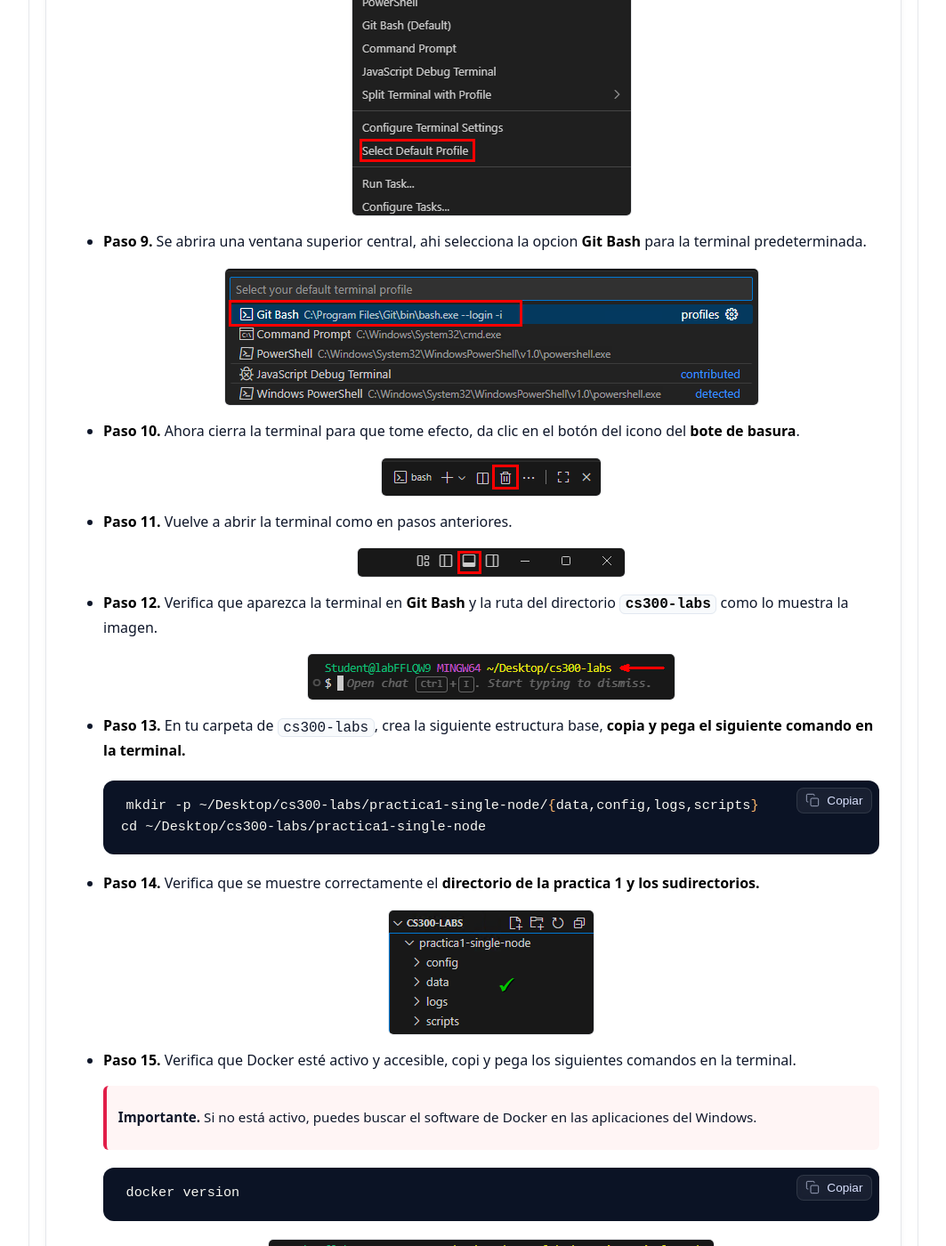
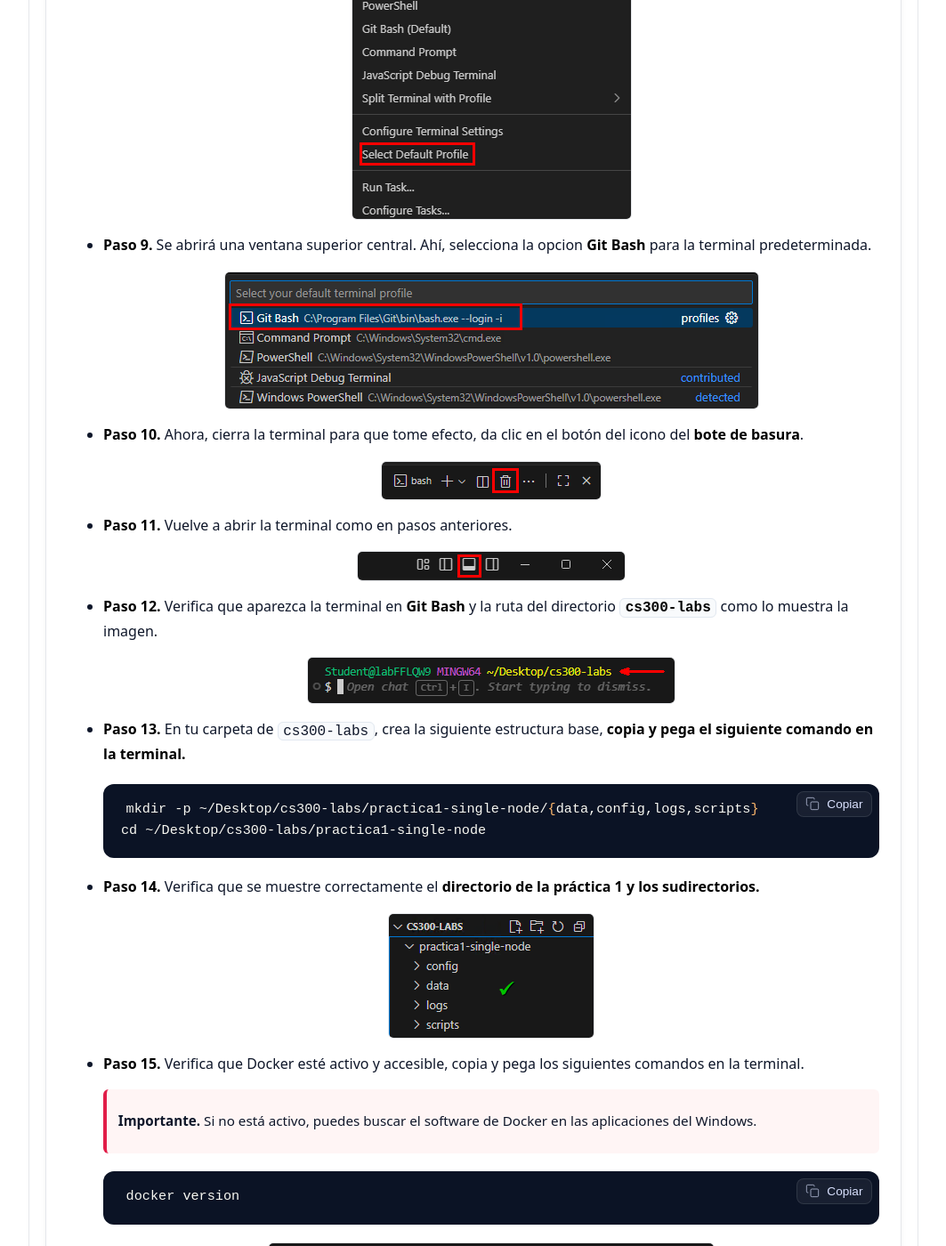
Before and after one commit to Netec-Mx/CS300_INT, a Jekyll site: the page built from labs/lab1/lab1.md, in a window 1280 px wide and 1400 px high, scrolled down 2937 px. Shown: the whole window at 89% size, without its empty margins (108-1171 px from the left). Built offline with Jekyll 4.4.1, drawn with Linux system fonts in a browser that asks for light colours; some of the changed text lies outside the part shown.

Commit message:
Update lab1.md

````diff
--- a/labs/lab1/lab1.md
+++ b/labs/lab1/lab1.md
@@ -50,23 +50,23 @@ Crearás una carpeta dedicada a la práctica, abrirás el proyecto en VS Code y
 
 - **Paso 2.** Abre el software de **Visual Studio Code**.
 
-  > **Nota.** Puedes encontrarlo en el **Escritorio** o en las aplicaciones del sistema de **Windows**
+  > **Nota.** Puedes encontrarlo en el **Escritorio** o en las aplicaciones del sistema de **Windows**.
   {: .lab-note .info .compact}
 
 - **Paso 3.** Ya que tengas **Visual Studio Code** abierto, ahora da clic en `Open Folder`.
 
-  > **Nota.** Tambien puedes dar clic en **File** -> **Open Folder**.
+  > **Nota.** Tambien puedes dar clic en **`File`** -> **`Open Folder`**.
   {: .lab-note .info .compact}
 
   ![cbase2]({{ page.images_base | relative_url }}/2.png)
 
-- **Paso 4.** En la ventana del **Explorador de Windows** busca y selecciona la carpeta creada **`cs300-labs`**.
+- **Paso 4.** En la ventana del **Explorador de Windows**, busca y selecciona la carpeta creada **`cs300-labs`**.
 
 - **Paso 5.** Verifica que haya cargado correctamente el directorio raíz.
 
   ![cbase3]({{ page.images_base | relative_url }}/3.png)
 
-- **Paso 6.** Ahora da clic en el icono de la imagen para abrir la terminal, **se encuentra en la parte superior derecha.**
+- **Paso 6.** Ahora, da clic en el icono de la imagen para abrir la terminal, **se encuentra en la parte superior derecha.**
 
   ![cbase4]({{ page.images_base | relative_url }}/4.png)
 
@@ -74,15 +74,15 @@ Crearás una carpeta dedicada a la práctica, abrirás el proyecto en VS Code y
 
   ![cbase5]({{ page.images_base | relative_url }}/5.png)
 
-- **Paso 8.** Selecciona del menú la opción **Select Default Profile**, como lo muestra la imagen.
+- **Paso 8.** Selecciona del menú la opción **`Select Default Profile`**, como lo muestra la imagen.
 
   ![cbase6]({{ page.images_base | relative_url }}/6.png)
 
-- **Paso 9.** Se abrira una ventana superior central, ahi selecciona la opcion **Git Bash** para la terminal predeterminada.
+- **Paso 9.** Se abrirá una ventana superior central. Ahí, selecciona la opcion **Git Bash** para la terminal predeterminada.
 
   ![cbase7]({{ page.images_base | relative_url }}/7.png)
 
-- **Paso 10.** Ahora cierra la terminal para que tome efecto, da clic en el botón del icono del **bote de basura**.
+- **Paso 10.** Ahora, cierra la terminal para que tome efecto, da clic en el botón del icono del **bote de basura**.
 
   ![cbase8]({{ page.images_base | relative_url }}/8.png)
 
@@ -101,11 +101,11 @@ Crearás una carpeta dedicada a la práctica, abrirás el proyecto en VS Code y
   cd ~/Desktop/cs300-labs/practica1-single-node
   ```
 
-- **Paso 14.** Verifica que se muestre correctamente el **directorio de la practica 1 y los sudirectorios.**
+- **Paso 14.** Verifica que se muestre correctamente el **directorio de la práctica 1 y los sudirectorios.**
 
   ![cbase10]({{ page.images_base | relative_url }}/10.png)
 
-- **Paso 15.** Verifica que Docker esté activo y accesible, copi y pega los siguientes comandos en la terminal.
+- **Paso 15.** Verifica que Docker esté activo y accesible, copia y pega los siguientes comandos en la terminal.
 
   > **Importante.** Si no está activo, puedes buscar el software de Docker en las aplicaciones del Windows.
   {: .lab-note .important .compact}
@@ -125,7 +125,7 @@ Crearás una carpeta dedicada a la práctica, abrirás el proyecto en VS Code y
 
 Generarás un archivo `.env` con variables (usuario, contraseña, tag de imagen, memoria) y un `compose.yaml` que mapea puertos, volúmenes y declara la política de healthcheck.
 
-- **Paso 1.** En la terminal de **VSC** copia y pega el siguiente comando que crea el archivo `.env` y carga el contenido de las variables necesarias.
+- **Paso 1.** En la terminal de **VSC**, copia y pega el siguiente comando que crea el archivo `.env` y carga el contenido de las variables necesarias.
 
   > **Nota.** El archivo `.env` estandariza credenciales y memoria.
   {: .lab-note .info .compact}
@@ -260,7 +260,7 @@ Usarás `couchbase-cli` dentro del contenedor para inicializar el clúster, defi
 
   > **Nota.** El `cluster-init` fija credenciales y cuotas de memoria (data/Index). Para un nodo local, 2 GB total y 512 MB para Index es razonable; ajusta según tu RAM. Habilitar `flush` permite vaciar el bucket desde la UI o CLI.
   {: .lab-note .info .compact}
-  > **Importante.** El comando se ejecuta desde el directorio de la practica **practica1-single-node**
+  > **Importante.** El comando se ejecuta desde el directorio de la practica **`practica1-single-node`**.
   {: .lab-note .important .compact}
 
   ```bash
@@ -312,7 +312,7 @@ Usarás `couchbase-cli` dentro del contenedor para inicializar el clúster, defi
 
 ### Tarea 5. Validaciones de salud y acceso a la Web Console
 
-Probarás endpoints REST básicos, health del contenedor y accederás a la consola web para verificar servicios y bucket.
+Probarás endpoints `REST` básicos, health del contenedor y accederás a la consola web para verificar servicios y bucket.
 
 - **Paso 1.** Comprueba la salud del contenedor:
 
@@ -323,7 +323,7 @@ Probarás endpoints REST básicos, health del contenedor y accederás a la conso
   {% endraw %}
   ![cbase22]({{ page.images_base | relative_url }}/22.png)
 
-- **Paso 2.** Verifica servicios vía REST, escribe el siguiente comando en la terminal.
+- **Paso 2.** Verifica servicios vía `REST`, escribe el siguiente comando en la terminal.
 
   > **Importante.** La salida de ambos comandos es muy extensa puedes tomarte unos segundos para analizarla.
   {: .lab-note .important .compact}
@@ -335,7 +335,7 @@ Probarás endpoints REST básicos, health del contenedor y accederás a la conso
   curl -fsS -u "${CB_USER}:${CB_PASS}" http://localhost:8091/pools/default/buckets | jq '.'
   ```
 
-- **Paso 3.** Abre la consola web y verifica que todo funcione correctamente. Abre la siguiente URL en el navegador **Google Chrome**
+- **Paso 3.** Abre la consola web y verifica que todo funcione correctamente. Abre la siguiente URL en el navegador **Google Chrome**.
 
   > **Importante.** Usa los siguientes datos para autenticarte.
   - **Usuario:** `admin`
@@ -364,9 +364,9 @@ Probarás endpoints REST básicos, health del contenedor y accederás a la conso
 
 Aprenderás a apagar y encender el servicio y a limpiar volúmenes si necesitas empezar desde cero.
 
-- **Paso 1.** Ahora regresa a la terminal de **Git Bash** para aplicar el siguiente comando.
+- **Paso 1.** Ahora, regresa a la terminal de **Git Bash** para aplicar el siguiente comando.
 
-  > **Nota.** Si es necesario puedes volver a encender los contenedores con el comando **`docker compose start`**
+  > **Nota.** Si es necesario, puedes volver a encender los contenedores con el comando **`docker compose start`**
   {: .lab-note .info .compact}
 
   ```bash
````
Also changed, not shown: other parts of labs/lab1/lab1.md (+7 -7 lines).
